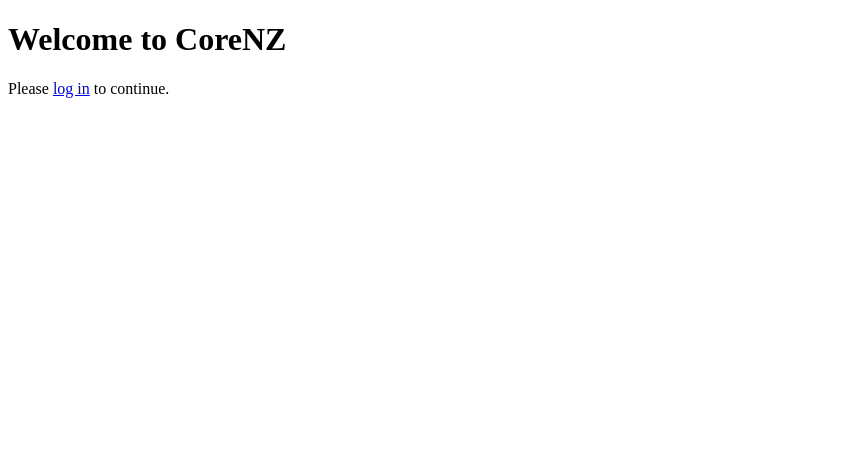
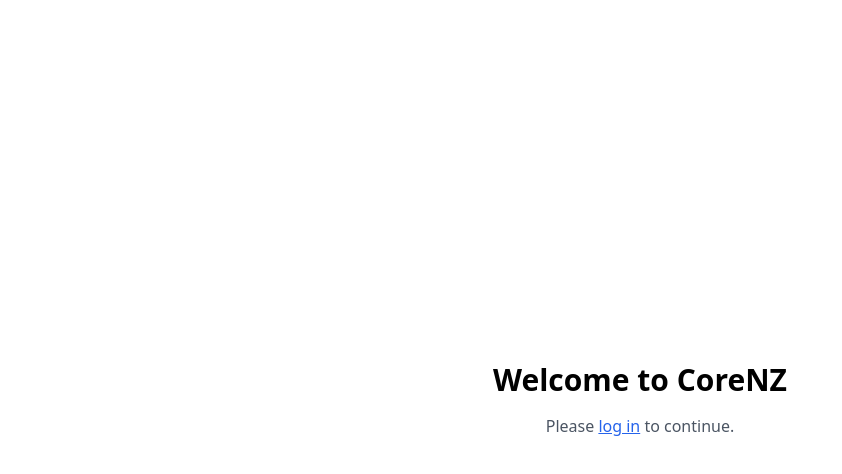
Before and after one commit to VacationReady/corenz-frontend, a Next.js app: page / in a window 1280 px wide. Shown: the top 474 px of the page, without its empty margins (0-842 px from the left). Built offline with nearby package versions, Linux system fonts and the light colour scheme.

Commit message:
fix: add Tailwind support by including globals.css

```diff
--- a/app/layout.tsx
+++ b/app/layout.tsx
@@ -1,3 +1,11 @@
-export default function RootLayout({ children }: { children: React.ReactNode }) {
-  return <>{children}</>;
+// /app/layout.tsx
+import "./globals.css";
+import { ReactNode } from "react";
+
+export default function RootLayout({ children }: { children: ReactNode }) {
+  return (
+    <html lang="en">
+      <body>{children}</body>
+    </html>
+  );
 }
```
